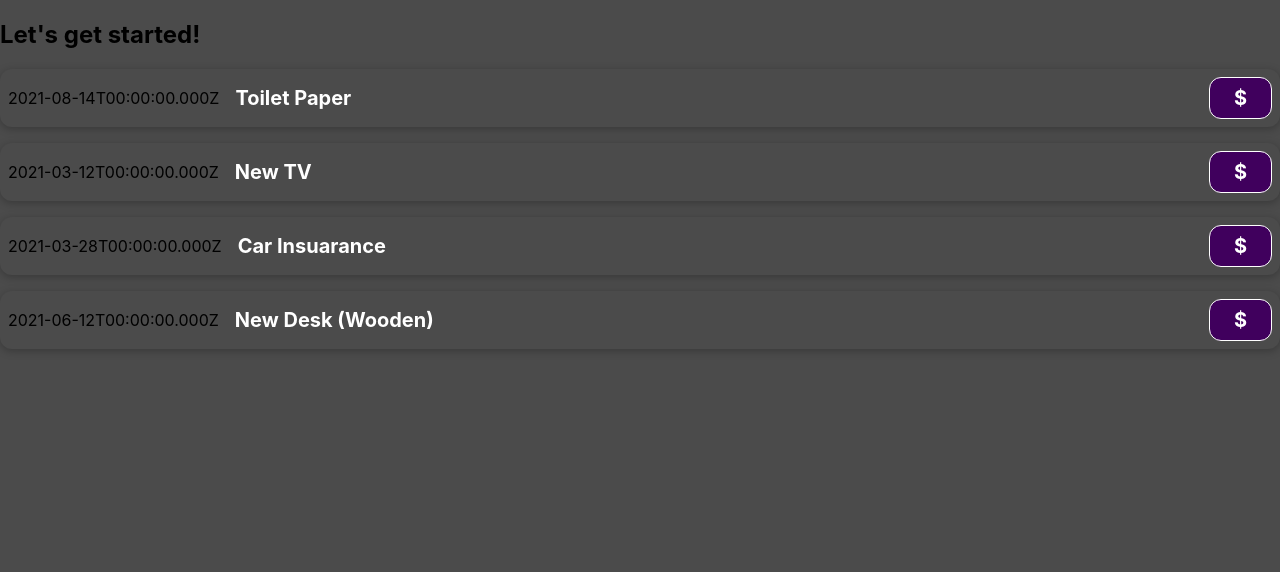
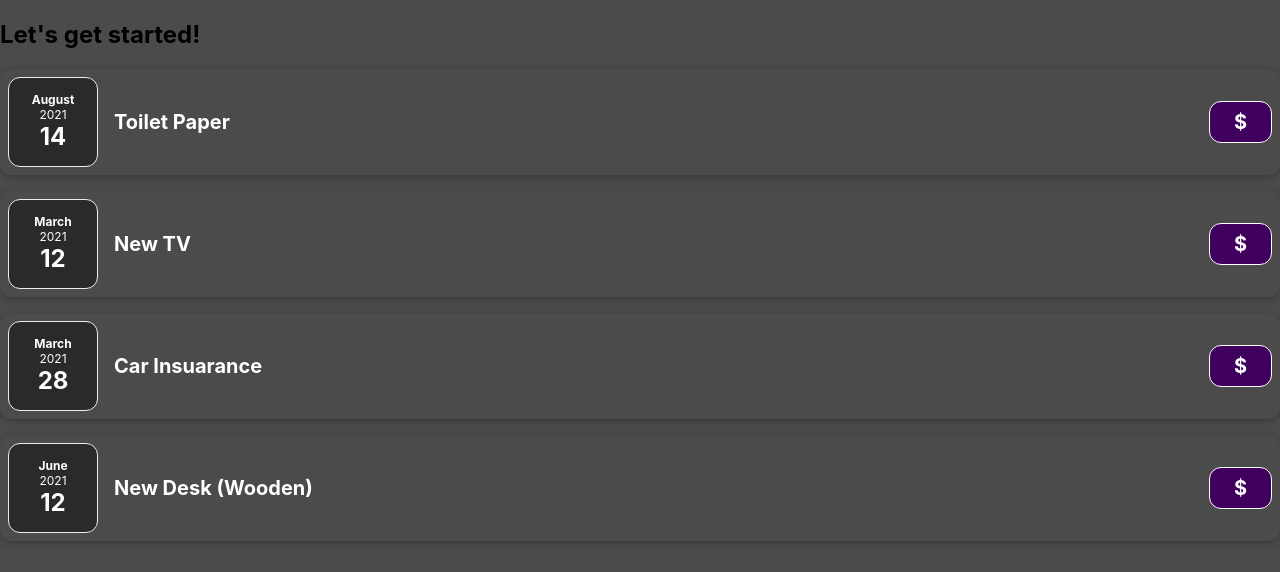
Before and after one commit to Mudath-thir-HM/new-react-folder, a React (Create React App) app: page / in a window 1280 px wide. Shown: the top 572 px of the page. Built offline with nearby package versions, Linux system fonts and the light colour scheme.

Commit message:
made the date look nicer

```diff
--- a/src/App.js
+++ b/src/App.js
@@ -34,19 +34,22 @@ function App() {
         title={expenses[0].title}
         price={expenses[0].amount}
         date={expenses[0].date}
-        ></ExpenseItem>
+      />
       <ExpenseItem
         title={expenses[1].title}
         price={expenses[1].amount}
-        date={expenses[1].date}></ExpenseItem>
+        date={expenses[1].date}
+      />
       <ExpenseItem
         title={expenses[2].title}
         price={expenses[2].amount}
-        date={expenses[2].date}></ExpenseItem>
+        date={expenses[2].date}
+      />
       <ExpenseItem
         title={expenses[3].title}
         price={expenses[3].amount}
-        date={expenses[3].date}></ExpenseItem>
+        date={expenses[3].date}
+      />
     </div>
   );
 }
--- a/src/components/component-expense/ExpenseItem.js
+++ b/src/components/component-expense/ExpenseItem.js
@@ -1,10 +1,11 @@
+import ExpenseDate from './componentDate/ExpenseDate';
 import './ExpenseItem.css'
 
 function ExpenseItem(holdings){
 
     return (
         <div className="expense-item">
-            <div>{holdings.date.toISOString()}</div>
+            <ExpenseDate date = {holdings.date}/>
             <div className='expense-item__description'>
                 <h2>{holdings.title}</h2>
                 <div className='expense-item__price'>${holdings.price}</div>
--- /dev/null
+++ b/src/components/component-expense/componentDate/ExpenseDate.css
@@ -0,0 +1,26 @@
+.expense-date {
+  display: flex;
+  flex-direction: column;
+  width: 5.5rem;
+  height: 5.5rem;
+  border: 1px solid #ececec;
+  background-color: #2a2a2a;
+  color: white;
+  border-radius: 12px;
+  align-items: center;
+  justify-content: center;
+}
+
+.expense-date__month {
+  font-size: 0.75rem;
+  font-weight: bold;
+}
+
+.expense-date__year {
+  font-size: 0.75rem;
+}
+
+.expense-date__day {
+  font-size: 1.5rem;
+  font-weight: bold;
+}/*# sourceMappingURL=ExpenseDate.css.map */
--- /dev/null
+++ b/src/components/component-expense/componentDate/ExpenseDate.js
@@ -0,0 +1,17 @@
+import './ExpenseDate.css'
+
+function ExpenseDate(holdings){
+    const month = holdings.date.toLocaleString('en-US', {month: 'long'});
+    const day = holdings.date.toLocaleString('en-US', {day: '2-digit'});
+    const year = holdings.date.getFullYear();
+
+    return(
+        <div className='expense-date'>
+            <div className='expense-date__month'>{month}</div>
+            <div className='expense-date__year'>{year}</div>
+            <div className='expense-date__day'>{day}</div>
+        </div>
+    )
+}
+
+export default ExpenseDate;
--- /dev/null
+++ b/src/components/component-expense/componentDate/ExpenseDate.scss
@@ -0,0 +1,26 @@
+.expense-date{
+    display: flex;
+    flex-direction: column;
+    width: 5.5rem;
+    height: 5.5rem;
+    border: 1px solid #ececec;
+    background-color: #2a2a2a;
+    color: white;
+    border-radius: 12px;
+    align-items: center;
+    justify-content: center;
+}
+
+.expense-date__month{
+    font-size: 0.75rem;
+    font-weight: bold;
+}
+
+.expense-date__year{
+    font-size: 0.75rem;
+}
+
+.expense-date__day {
+    font-size: 1.5rem;
+    font-weight: bold;
+}
```
Also changed, not shown: 1 other file (tests, documents, lock files or other folders).
